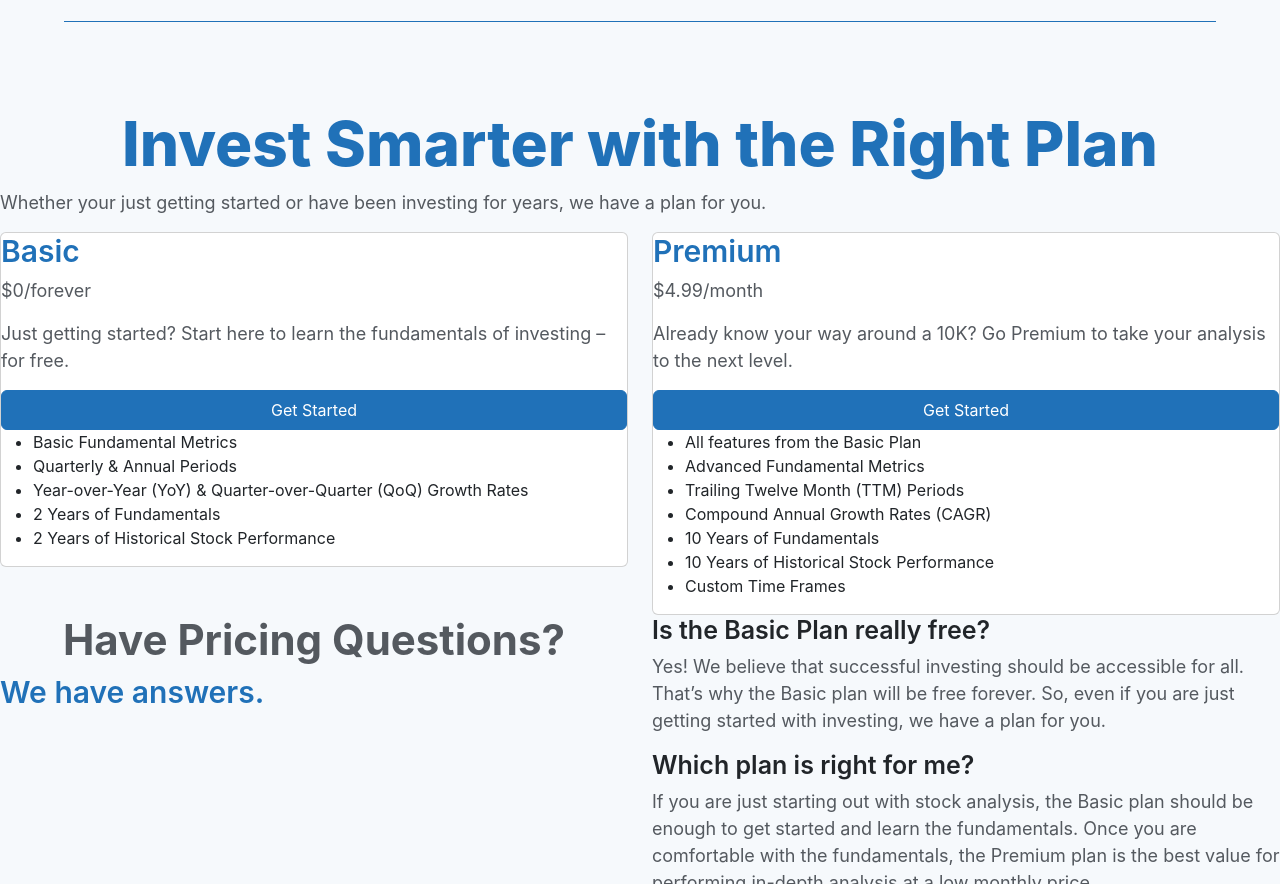
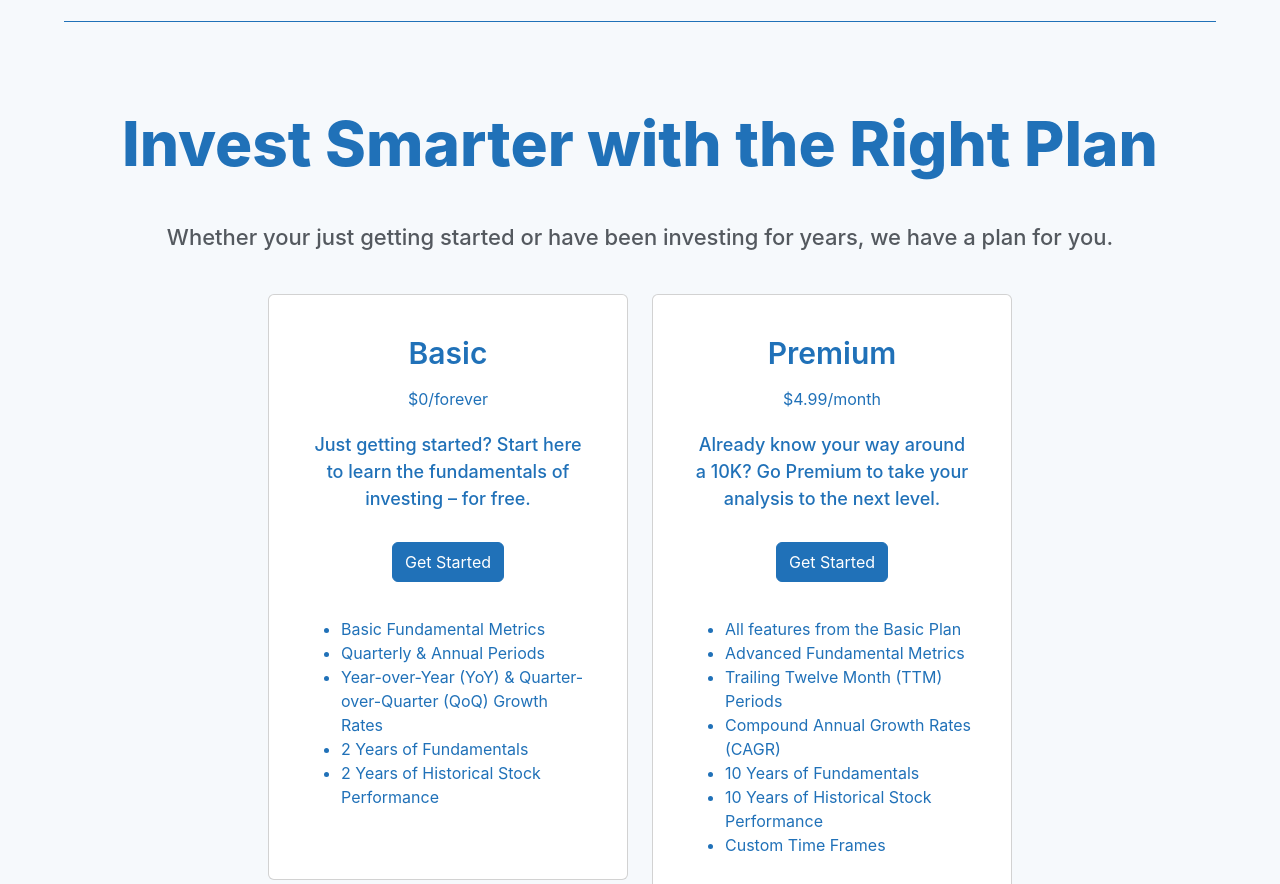
Before and after one commit to InsightfulIR/insightfulir-website, a Gatsby site: page /pricing in a window 1280 px wide. Shown: the part 68-952 px from the top of the page. Built offline with nearby package versions, Linux system fonts and the light colour scheme; Gatsby itself is replaced by a stand-in of ours.

Commit message:
pricing page spacing

```diff
--- a/src/components/buttons/ContactUsButton.tsx
+++ b/src/components/buttons/ContactUsButton.tsx
@@ -3,14 +3,18 @@ import { navigate } from 'gatsby';
 import Button from "./Button";
 
 
-const ContactUsButton = () => {
+type Props = {
+  className?: string;
+}
+
+const ContactUsButton: React.FC<Props> = ({ className }) => {
 
   const handleClick = () => {
     navigate('/contact');
   };
 
   return (
-    <Button value="hi" handleClick={handleClick}>
+    <Button value="hi" className={className} handleClick={handleClick}>
       Contact Us
     </Button>
   );
--- /dev/null
+++ b/src/components/page-sections/pricing/pricing-faq-section/PricingFAQSection.module.scss
@@ -0,0 +1,56 @@
+@import '../../../../styles/variables.scss';
+
+.container {
+  background-color: $color-background-white;
+  padding-top: 100px;
+  padding-bottom: 100px;
+}
+
+.heading {
+  text-align: center;
+  margin-bottom: 25px;
+}
+
+.subheading {
+  text-align: center;
+  color: $color-text;
+}
+
+.contactSection {
+  display: flex;
+  flex-direction: column;
+  align-items: center;
+  justify-content: center;
+}
+
+.contactHeading {
+  margin-bottom: 0px;
+}
+
+
+@media (min-width: $breakpoint-md) {
+  .container {
+    padding-top: 125px;
+    padding-bottom: 125px;
+  }
+
+  .heading {
+    text-align: start;
+  }
+
+  .subheading {
+    text-align: start;
+  }
+
+  .contactSection {
+    flex-direction: row;
+    justify-content: space-around;
+  }
+}
+
+@media (min-width: $breakpoint-lg) {
+  .container {
+    padding-top: 200px;
+    padding-bottom: 150px;
+  }
+}
--- a/src/components/page-sections/pricing/pricing-faq-section/PricingFAQSection.tsx
+++ b/src/components/page-sections/pricing/pricing-faq-section/PricingFAQSection.tsx
@@ -1,7 +1,15 @@
 import * as React from 'react';
+import Container from 'react-bootstrap/Container';
 import Row from 'react-bootstrap/Row';
 import Col from 'react-bootstrap/Col';
 import ContactUsButton from '../../../buttons/ContactUsButton';
+import {
+  contactHeading,
+  contactSection,
+  container,
+  heading,
+  subheading,
+} from './PricingFAQSection.module.scss';
 
 const faqs = [
   {
@@ -24,11 +32,11 @@ const faqs = [
 
 const PricingFAQSection: React.FC = () => {
   return (
-    <div>
+    <Container fluid className={container}>
       <Row>
         <Col xs="12" md="6">
-          <h2>Have Pricing Questions?</h2>
-          <h3>We have answers.</h3>
+          <h2 className={heading}>Have Pricing Questions?</h2>
+          <h3 className={subheading}>We have answers.</h3>
         </Col>
         <Col xs="12" md="6">
           {faqs.map(faq => (
@@ -37,11 +45,13 @@ const PricingFAQSection: React.FC = () => {
               <p>{faq.answer}</p>
             </div>
           ))}
-          <h4>Something else on your mind?</h4>
-          <ContactUsButton />
+          <div className={contactSection}>
+            <h4 className={contactHeading}>Something else on your mind?</h4>
+            <ContactUsButton />
+          </div>
         </Col>
       </Row>
-    </div>
+    </Container>
   );
 };
 
--- /dev/null
+++ b/src/components/page-sections/pricing/pricing-header-section/PricingHeaderSection.module.scss
@@ -0,0 +1,38 @@
+@import '../../../../styles/variables.scss';
+
+.container {
+  padding-top: 0px;
+  padding-bottom: 0px;
+  text-align: center;
+}
+
+.header {
+  margin-bottom: 20px;
+}
+
+.subheading {
+  margin-bottom: 25px;
+  font-size: 16px;
+  font-weight: 500;
+}
+
+@media (min-width: $breakpoint-md) {
+  .header {
+    margin-bottom: 35px;
+  }
+
+  .subheading {
+    font-size: 18px;
+  }
+}
+
+@media (min-width: $breakpoint-lg) {
+  .header {
+    margin-bottom: 40px;
+  }
+
+  .subheading {
+    margin-bottom: 40px;
+    font-size: 22px;
+  }
+}
--- /dev/null
+++ b/src/components/page-sections/pricing/pricing-header-section/PricingHeaderSection.tsx
@@ -0,0 +1,20 @@
+import * as React from 'react';
+
+import {
+  container,
+  header,
+  subheading
+} from './PricingHeaderSection.module.scss';
+
+const PricingHeaderSection: React.FC = () => {
+  return (
+    <div className={container}>
+      <h1 className={header}>Invest Smarter with the Right Plan</h1>
+      <p className={subheading}>
+        Whether your just getting started or have been investing for years, we have a plan for you.
+      </p>
+    </div>
+  )
+};
+
+export default PricingHeaderSection;
--- /dev/null
+++ b/src/components/page-sections/pricing/pricing-plans-section/PricingPlanCard.module.scss
@@ -0,0 +1,64 @@
+@import '../../../../styles/variables.scss';
+
+.container {
+  height: 100%;
+  border-color: $color-primary;
+  border-width: 1px;
+  border-radius: 12px;
+  padding: 40px 15px;
+}
+
+.heading {
+  text-align: center;
+  margin-bottom: 10px;
+}
+
+.subheading {
+  text-align: center;
+  font-weight: 500;
+  margin-bottom: 30px;
+  color: $color-primary;
+}
+
+.priceContainer {
+  display: flex;
+  justify-content: center;
+  margin-bottom: 15px;
+  color: $color-primary;
+}
+
+.buttonContainer {
+  display: flex;
+  justify-content: center;
+  margin-bottom: 35px;
+}
+
+.featuresContainer {
+  margin-bottom: 30px;
+  color: $color-primary
+}
+
+@media (min-width: $breakpoint-md) {
+  .container {
+    padding: 40px 20px;
+    max-width: 360px;
+  }
+
+  .heading {
+    margin-bottom: 12px;
+  }
+}
+
+@media (min-width: $breakpoint-lg) {
+  .container {
+    padding: 40px;
+  }
+
+  .heading {
+    margin-bottom: 16px;
+  }
+
+  .priceContainer {
+    margin-bottom: 20px;
+  }
+}
--- a/src/components/page-sections/pricing/pricing-plans-section/PricingPlanCard.tsx
+++ b/src/components/page-sections/pricing/pricing-plans-section/PricingPlanCard.tsx
@@ -1,25 +1,42 @@
 import * as React from 'react';
 import Card from 'react-bootstrap/Card';
 import GetStartedButton from '../../../buttons/GetStartedButton';
+
+import {
+  buttonContainer,
+  container,
+  heading,
+  featuresContainer,
+  priceContainer,
+  subheading,
+} from './PricingPlanCard.module.scss';
 
 
 type Props = {
   planName: string;
   price: string;
+  priceFrequency: string;
   description: string;
   benefits: string[];
 };
 
 const PricingPlanCard: React.FC<Props> = (
-  { planName, price, description, benefits }
+  { planName, price, priceFrequency, description, benefits }
 ) => {
   return (
-    <Card>
-      <h3>{planName}</h3>
-      <p>{price}</p>
-      <p>{description}</p>
-      <GetStartedButton />
-      <ul>
+    <Card className={container}>
+      <h3 className={heading}>{planName}</h3>
+      <div className={priceContainer}>
+        <span>$</span>
+        <span>{price}</span>
+        <span>/</span>
+        <span>{priceFrequency}</span>
+      </div>
+      <p className={subheading}>{description}</p>
+      <div className={buttonContainer}>
+        <GetStartedButton />
+      </div>
+      <ul className={featuresContainer}>
         {benefits.map(benefit => <li>{benefit}</li>)}
       </ul>
     </Card>
--- /dev/null
+++ b/src/components/page-sections/pricing/pricing-plans-section/PricingPlansSection.module.scss
@@ -0,0 +1,22 @@
+@import '../../../../styles/variables.scss';
+
+.container {
+  padding-top: 0px;
+  padding-bottom: 75px;
+}
+
+.plansRow {
+  justify-content: center;
+}
+
+@media (min-width: $breakpoint-md) {
+  .container {
+    padding-bottom: 100px;
+  }
+}
+
+@media (min-width: $breakpoint-lg) {
+  .container {
+    padding-bottom: 125px;
+  }
+}
--- a/src/components/page-sections/pricing/pricing-plans-section/PricingPlansSection.tsx
+++ b/src/components/page-sections/pricing/pricing-plans-section/PricingPlansSection.tsx
@@ -1,7 +1,10 @@
 import * as React from 'react';
+import Container from 'react-bootstrap/Container';
 import Row from 'react-bootstrap/Row';
 import Col from 'react-bootstrap/Col';
 import PricingPlanCard from './PricingPlanCard';
+
+import { container, plansRow } from './PricingPlansSection.module.scss';
 
 const freePlanBenefits = [
   'Basic Fundamental Metrics',
@@ -23,18 +26,28 @@ const premiumPlanBenefits = [
 
 const PricingPlansSection: React.FC = () => {
   return (
-    <div>
-      <h1>Invest Smarter with the Right Plan</h1>
-      <p>Whether your just getting started or have been investing for years, we have a plan for you.</p>
-      <Row>
-        <Col xs={12} md={6}>
-          <PricingPlanCard planName="Basic" price="$0/forever" description="Just getting started? Start here to learn the fundamentals of investing – for free." benefits={freePlanBenefits} />
+    <Container fluid className={container}>
+      <Row className={plansRow}>
+        <Col xs={12} md="auto">
+          <PricingPlanCard
+            planName="Basic"
+            price="0"
+            priceFrequency="forever"
+            description="Just getting started? Start here to learn the fundamentals of investing – for free."
+            benefits={freePlanBenefits}
+          />
         </Col>
-        <Col xs={12} md={6}>
-          <PricingPlanCard planName="Premium" price="$4.99/month" description="Already know your way around a 10K? Go Premium to take your analysis to the next level." benefits={premiumPlanBenefits} />
+        <Col xs={12} md="auto">
+          <PricingPlanCard
+            planName="Premium"
+            price="4.99"
+            priceFrequency="month"
+            description="Already know your way around a 10K? Go Premium to take your analysis to the next level."
+            benefits={premiumPlanBenefits}
+          />
         </Col>
       </Row>
-    </div>
+    </Container>
   );
 };
 
--- a/src/pages/pricing.tsx
+++ b/src/pages/pricing.tsx
@@ -3,12 +3,14 @@ import type { HeadFC, PageProps } from "gatsby";
 import PageLayout from "../components/page-layout/PageLayout";
 import CTASection from "../components/page-sections/shared/cta-section/CTASection";
 import PricingFAQSection from "../components/page-sections/pricing/pricing-faq-section/PricingFAQSection";
+import PricingHeaderSection from "../components/page-sections/pricing/pricing-header-section/PricingHeaderSection";
 import PricingPlansSection from "../components/page-sections/pricing/pricing-plans-section/PricingPlansSection";
 
 
 const PricingPage: React.FC<PageProps> = () => {
   return (
     <PageLayout>
+      <PricingHeaderSection />
       <PricingPlansSection />
       <PricingFAQSection />
       <CTASection />
```
